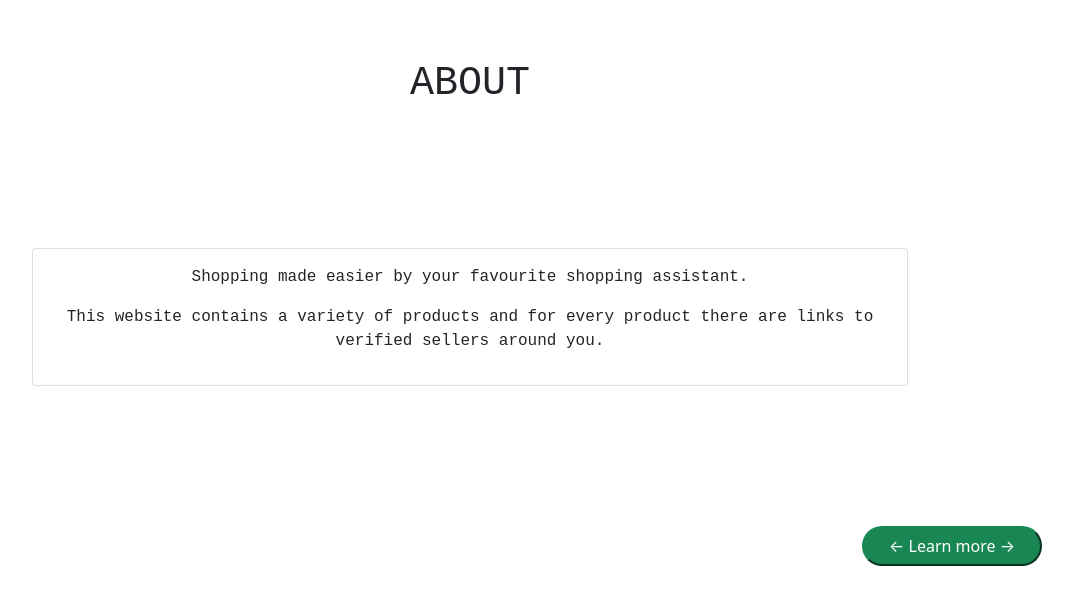
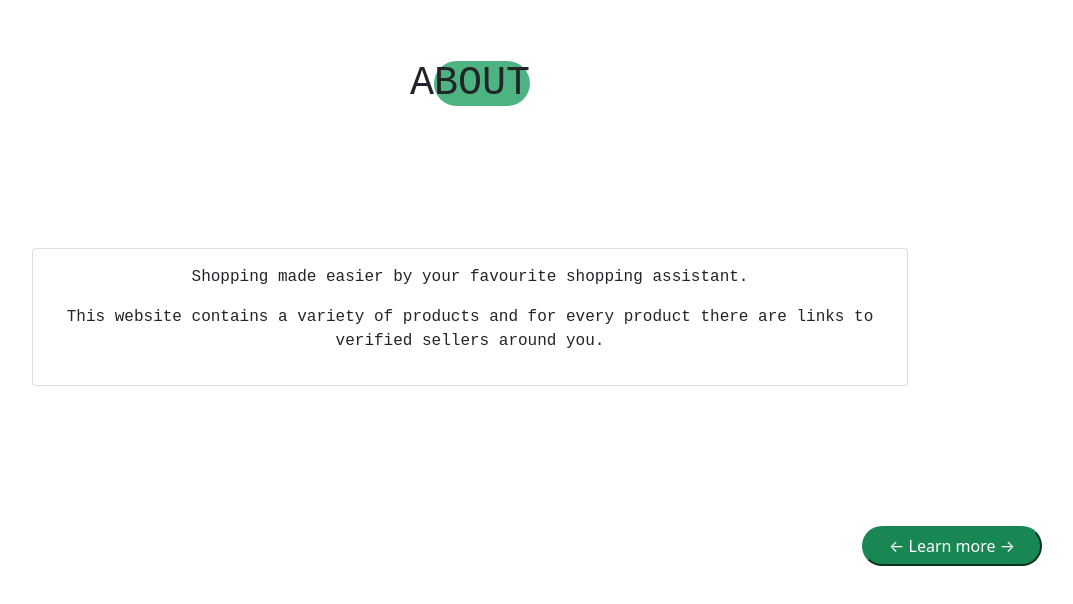
Before and after one commit to Kennedy-Mwaura/Assisted-Shopping, a plain HTML site: page index.html in a window 1280 px wide. Shown: the whole page, without its empty margins (170-1243 px from the left). Drawn offline with Linux system fonts and the light colour scheme.

Commit message:
Style the header with a green background.

```diff
--- a/assets/css/style.css
+++ b/assets/css/style.css
@@ -22,3 +22,8 @@ button {
     height:40px;
     border-radius: 40px;
 }
+
+.grn-bgn {
+    background-color: rgb(77, 180, 129);
+    border-radius: 40px;
+}
--- a/index.html
+++ b/index.html
@@ -12,7 +12,7 @@
     </head>
     <body>
         <div class="container">
-            <h1>ABOUT</h1>
+            <h1>A<span class="grn-bgn">BOUT</span></h1>
             <div class="card">
                 <div class="card-body">
                     <p>Shopping made easier by your favourite shopping assistant.</p>
```
